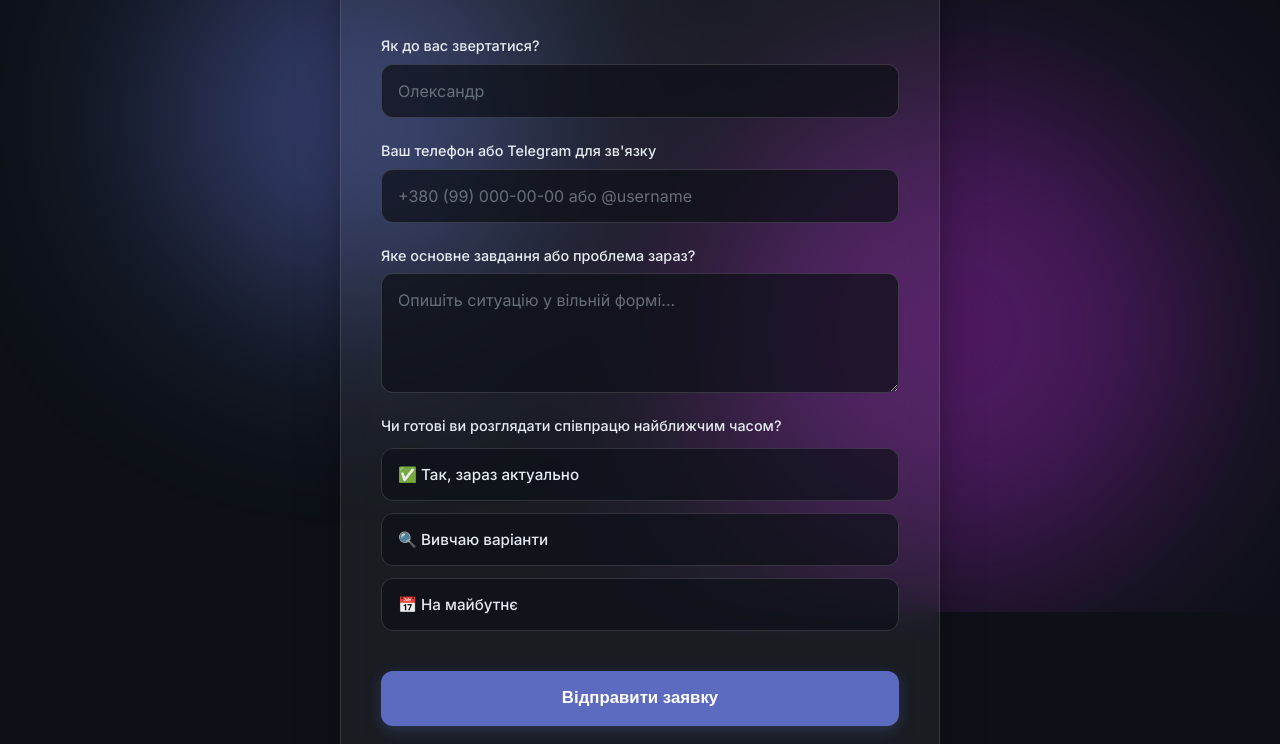
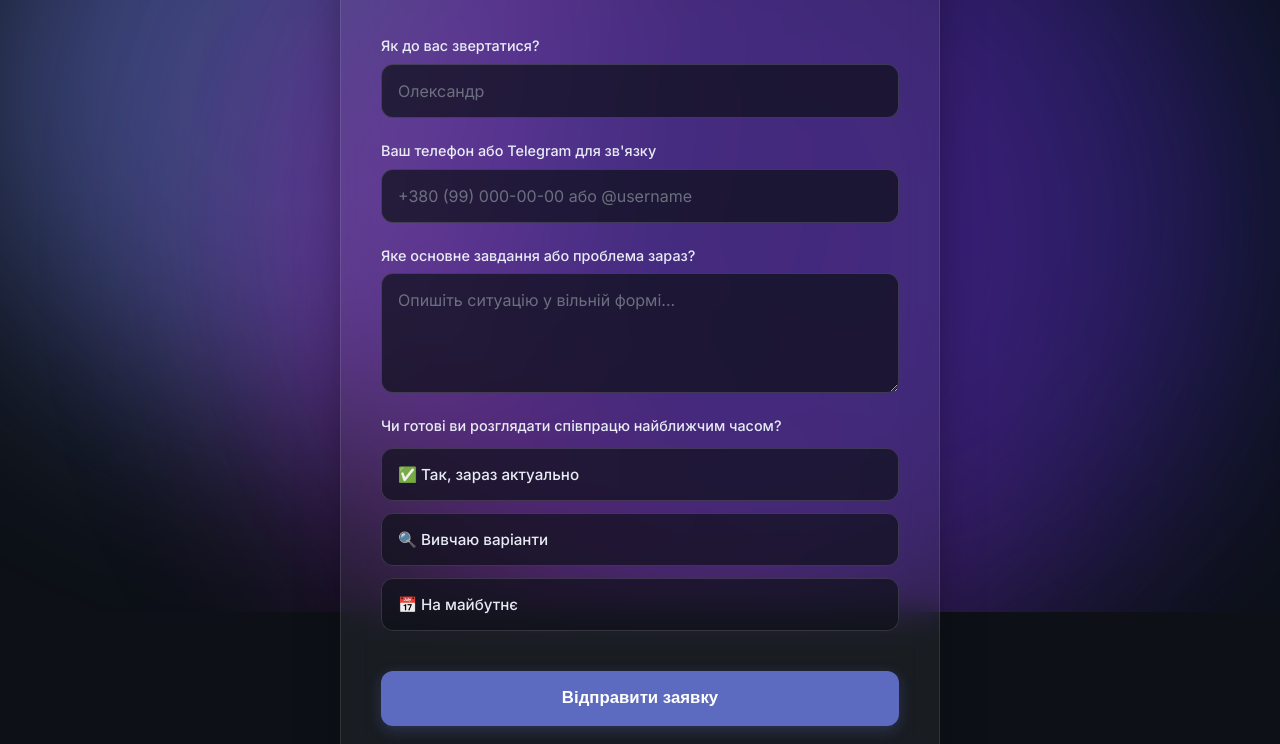
Before and after one commit to dehhaa13-collab/ASK, a website built with Vite: page index.html in a window 1280 px wide. Shown: the part 188-932 px from the top of the page. Built offline with nearby package versions, Linux system fonts and the light colour scheme.

Commit message:
Add fluid, deep, multi-layered background animations

```diff
--- a/index.html
+++ b/index.html
@@ -15,6 +15,7 @@
       <div class="background-blobs">
         <div class="blob blob-1"></div>
         <div class="blob blob-2"></div>
+        <div class="blob blob-3"></div>
       </div>
 
       <!-- Контейнер с формой (Glassmorphism) -->
--- a/src/style.css
+++ b/src/style.css
@@ -11,6 +11,7 @@
   --focus-glow: rgba(92, 107, 192, 0.5);
   --blob-1: #5c6bc0;
   --blob-2: #8e24aa;
+  --blob-3: #1a237e;
 }
 
 * {
@@ -46,30 +47,61 @@ body {
   position: absolute;
   border-radius: 50%;
   filter: blur(100px);
-  opacity: 0.5;
-  animation: float 10s infinite alternate cubic-bezier(0.5, 0.1, 0.5, 0.9);
+  opacity: 0.6;
 }
 
 .blob-1 {
-  top: 10%;
-  left: 10%;
-  width: 400px;
-  height: 400px;
+  top: -10%;
+  left: -10%;
+  width: 50vw;
+  height: 50vw;
+  min-width: 400px;
+  min-height: 400px;
   background: var(--blob-1);
+  animation: float-1 25s infinite alternate ease-in-out;
 }
 
 .blob-2 {
-  bottom: 10%;
-  right: 10%;
-  width: 500px;
-  height: 500px;
+  bottom: -10%;
+  right: -10%;
+  width: 60vw;
+  height: 60vw;
+  min-width: 500px;
+  min-height: 500px;
   background: var(--blob-2);
+  animation: float-2 28s infinite alternate ease-in-out;
   animation-delay: -5s;
 }
 
-@keyframes float {
-  0% { transform: translate(0, 0); }
-  100% { transform: translate(50px, 50px); }
+.blob-3 {
+  top: 30%;
+  left: 20%;
+  width: 55vw;
+  height: 55vw;
+  min-width: 350px;
+  min-height: 350px;
+  background: var(--blob-3);
+  animation: float-3 32s infinite alternate ease-in-out;
+  animation-delay: -12s;
+  opacity: 0.5;
+}
+
+@keyframes float-1 {
+  0% { transform: translate(0, 0) scale(1); }
+  50% { transform: translate(25vw, 15vh) scale(1.1); }
+  100% { transform: translate(-5vw, 30vh) scale(0.9); }
+}
+
+@keyframes float-2 {
+  0% { transform: translate(0, 0) scale(1); }
+  50% { transform: translate(-30vw, -10vh) scale(1.15); }
+  100% { transform: translate(15vw, -30vh) scale(0.85); }
+}
+
+@keyframes float-3 {
+  0% { transform: translate(0, 0) scale(1); }
+  50% { transform: translate(20vw, -25vh) scale(1.2); }
+  100% { transform: translate(-15vw, 20vh) scale(0.9); }
 }
 
 .app-container {
```
